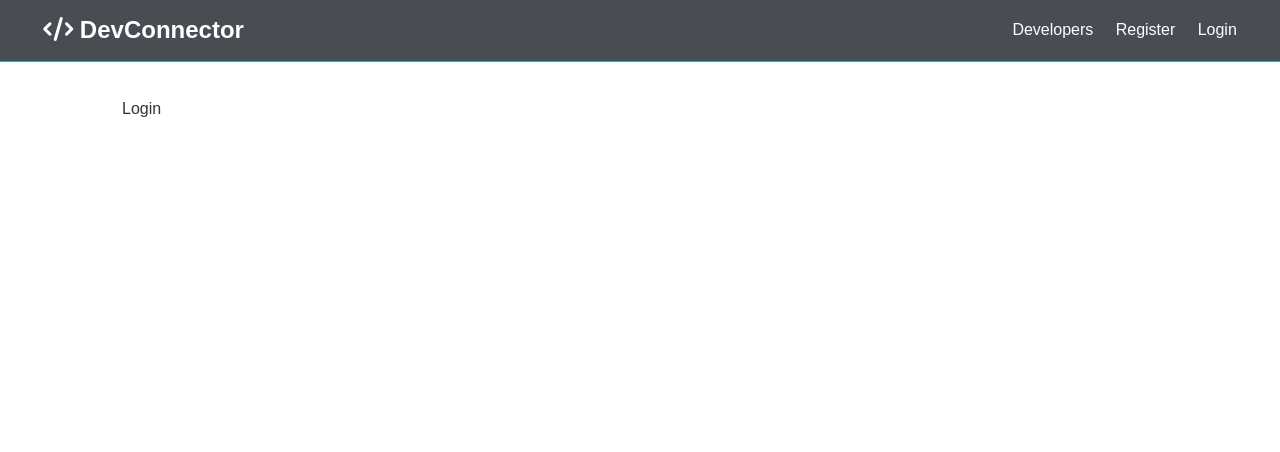
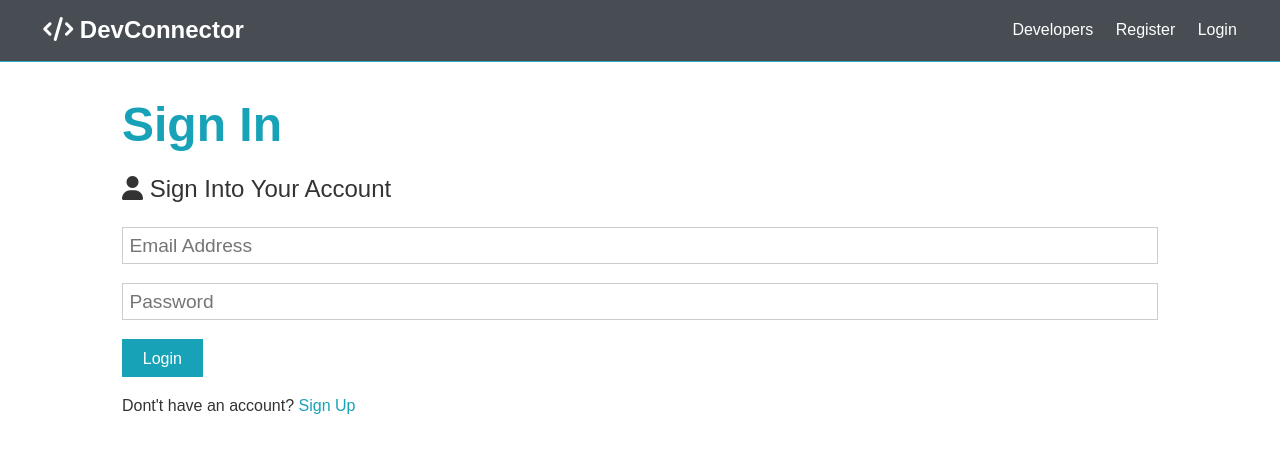
Before and after one commit to VladyslavKozlov2101git/node-mern-project-udemy, a React (Create React App) app in the folder client/: page /login in a window 1280 px wide. Shown: the top 452 px of the page. Built offline with nearby package versions, Linux system fonts and the light colour scheme; the HTML template or start-up script is replaced by a standard one.

Commit message:
6-7 Sign In page

```diff
--- a/client/src/components/auth/Login.js
+++ b/client/src/components/auth/Login.js
@@ -1,10 +1,55 @@
-import React from 'react'
+import React, {Fragment, useState} from 'react'
+import {Link} from 'react-router-dom'
 
 const Login = () => {
+    const [formData, setFormData] = useState({
+        email:'',
+        password:''
+    })
+
+    const {email, password} = formData
+    const onChange = e => setFormData({...formData, [e.target.name]: e.target.value})
+    const onSubmit = async e => {
+        e.preventDefault()
+        console.log('Success!')
+    }
+
+
     return (
-        <div>
-            Login
-        </div>
+        <Fragment>
+             <h1 className="large text-primary">Sign In</h1>
+                <p className="lead"><i className="fas fa-user"></i> Sign Into Your Account</p>
+                <form className="form" onSubmit={e => onSubmit(e)}>
+
+                    <div className="form-group">
+                        <input
+                            type="email"
+                            placeholder="Email Address"
+                            name="email"
+                            value={email}
+                            onChange = {e => onChange(e)}
+                            required
+                        />
+                    </div>
+
+                    <div className="form-group">
+                        <input
+                            type="password"
+                            placeholder="Password"
+                            name="password"
+                            minLength="6"
+                            value={password}
+                            onChange = {e => onChange(e)}
+
+                        />
+                    </div>
+
+                    <input type="submit" className="btn btn-primary" value="Login" />
+                </form>
+                <p className="my-1">
+                    Dont't have an account? <Link to="/register">Sign Up</Link>
+                </p>
+        </Fragment>
     )
 }
 
--- a/client/src/components/auth/Register.js
+++ b/client/src/components/auth/Register.js
@@ -1,4 +1,5 @@
 import React, {Fragment, useState} from 'react'
+import {Link} from 'react-router-dom'
 
 const Register = () => {
     const [formData, setFormData] = useState({
@@ -10,12 +11,12 @@
 
     const {name, email, password, password2} = formData
     const onChange = e => setFormData({...formData, [e.target.name]: e.target.value})
-    const onSubmit = e => {
+    const onSubmit = async e => {
         e.preventDefault()
         if (password !== password2){
             console.log('Passwords do not match')
         } else{
-            console.log(formData)
+            console.log('Success')
         }
     }
 
@@ -72,7 +73,7 @@
                     <input type="submit" className="btn btn-primary" value="Register" />
                 </form>
                 <p className="my-1">
-                    Already have an account? <a href="login.html">Sign In</a>
+                    Already have an account? <Link to="/login">Sign In</Link>
                 </p>
         </Fragment>
     )
--- a/client/src/components/layout/Navbar.js
+++ b/client/src/components/layout/Navbar.js
@@ -10,7 +10,7 @@
             <ul>
                 <li><Link to="profiles.html">Developers</Link></li>
                 <li><Link to="/register">Register</Link></li>
-                <li><Link to="/loginl">Login</Link></li>
+                <li><Link to="/login">Login</Link></li>
             </ul>
         </nav>
     )
```
